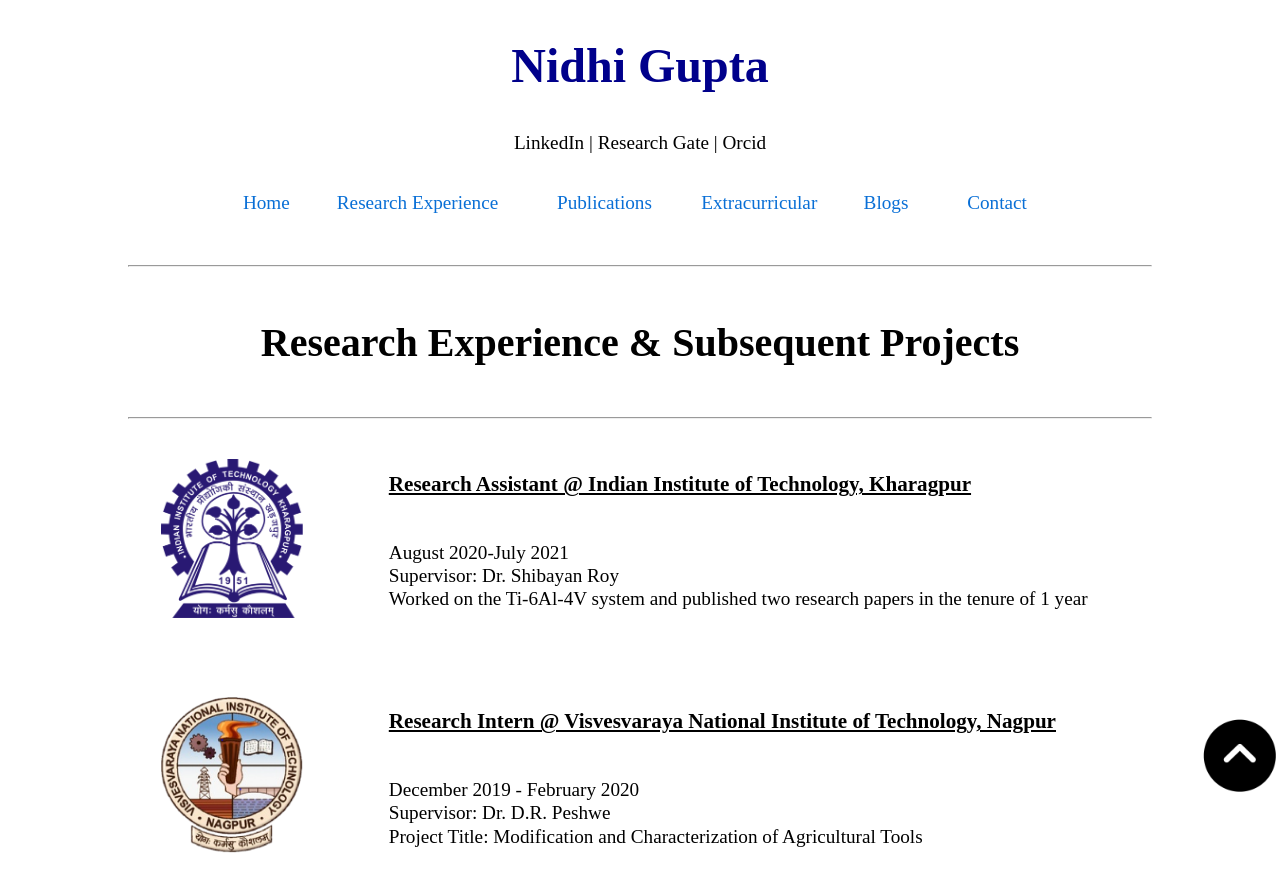
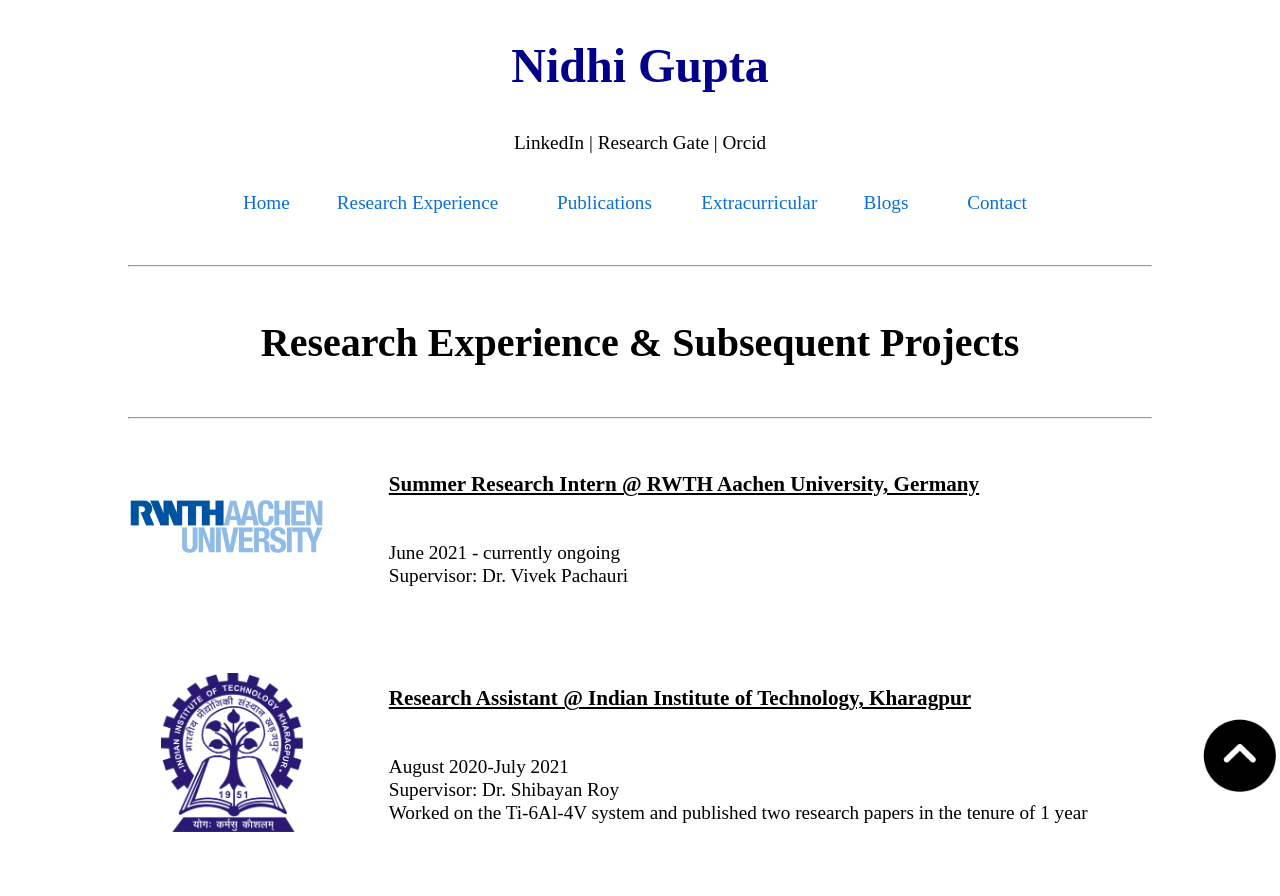
Before and after one commit to nidhi-gupta7/nidhi, a website: page research-experience.html in a window 1280 px wide. Shown: the top 896 px of the page. Drawn offline with Linux system fonts and the light colour scheme.

Commit message:
8.1th Commit - displayed RWTH content again...

```diff
--- a/research-experience.html
+++ b/research-experience.html
@@ -101,7 +101,7 @@
         <hr>
 
         <table class="research-table non-mobile">
-            <tr class="rwth hide-content">
+            <tr class="rwth">
                 <td>
                     <img src="./imgs/RWTH-LOGO.png" alt="RWTH LOGO">
                 </td>
```
